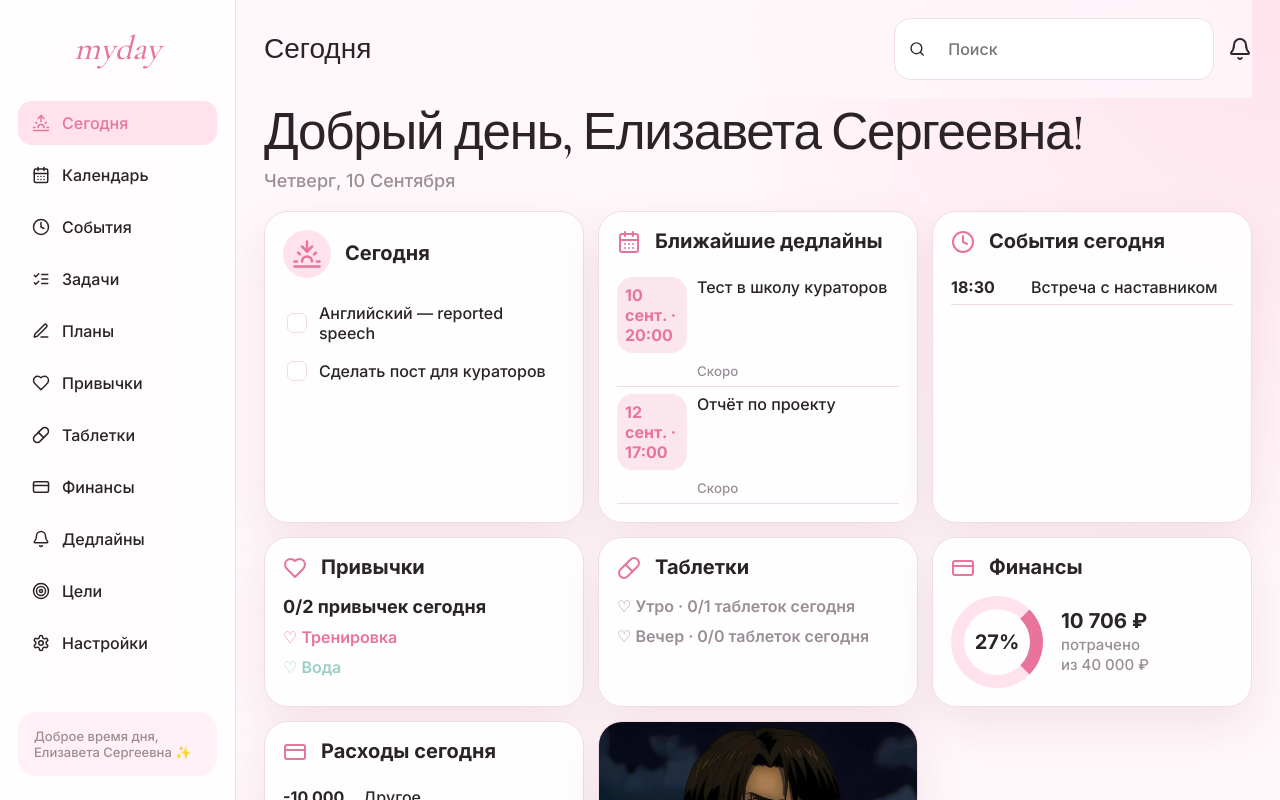
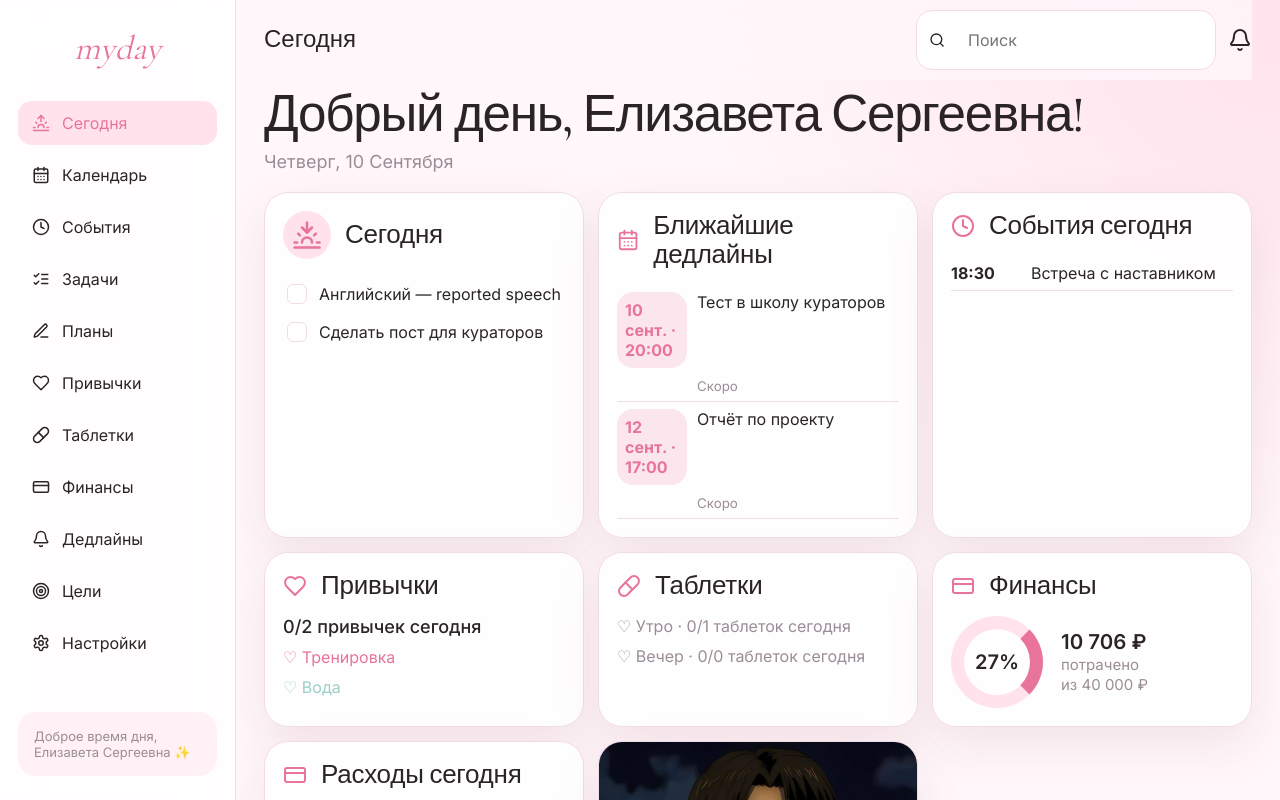
Before and after one commit to grxnitt/Planer, a Next.js app: page / in a window 1280 px wide. Shown: the top 800 px of the page. Built offline with nearby package versions, Linux system fonts and the light colour scheme.

Commit message:
Fix planner visual regressions

```diff
--- a/app/globals.css
+++ b/app/globals.css
@@ -75,7 +75,7 @@ body {
   background: radial-gradient(circle at top right, var(--accent-soft), transparent 34%), var(--bg);
   color: var(--text);
   font-family: var(--font-inter), system-ui, sans-serif;
-  font-weight: 450;
+  font-weight: 400;
 }
 
 button,
@@ -159,8 +159,8 @@ button {
   top: 0;
   display: flex;
   align-items: center;
-  gap: 14px;
-  padding: 12px 0;
+  gap: 12px;
+  padding: 8px 0;
   background: color-mix(in srgb, var(--bg) 82%, transparent);
   backdrop-filter: blur(18px);
 }
@@ -168,7 +168,7 @@ button {
 .topbar h2 {
   margin-right: auto;
   font-family: var(--font-cormorant), serif;
-  font-size: 28px;
+  font-size: 24px;
   font-weight: 500;
   line-height: 1;
 }
@@ -178,9 +178,9 @@ button {
   display: flex;
   align-items: center;
   gap: 10px;
-  width: min(320px, 32vw);
-  min-height: 44px;
-  padding: 8px 14px;
+  width: min(300px, 30vw);
+  min-height: 38px;
+  padding: 7px 12px;
   border: 1px solid var(--border);
   border-radius: 16px;
   background: var(--surface);
@@ -234,11 +234,11 @@ button {
   gap: 8px;
   border: 0;
   border-radius: 16px;
-  min-height: 44px;
-  padding: 9px 16px;
+  min-height: 38px;
+  padding: 7px 14px;
   color: white;
   background: var(--accent);
-  font-weight: 650;
+  font-weight: 500;
 }
 
 .secondary,
@@ -304,9 +304,15 @@ button {
 }
 
 .card h3 {
-  font-size: 20px;
-  font-weight: 650;
+  font-family: var(--font-cormorant), serif;
+  font-size: 26px;
+  font-weight: 500;
   line-height: 1.12;
+  letter-spacing: -0.01em;
+}
+
+.card h3 span {
+  font-weight: 500;
 }
 
 .card h3 svg {
@@ -332,7 +338,8 @@ button {
   min-height: 64px;
   place-items: center;
   color: var(--muted);
-  font-weight: 550;
+  font-weight: 500;
+  text-align: center;
 }
 
 .check-row {
@@ -383,18 +390,38 @@ button {
 }
 
 .deadline-row.soon b,
-.deadline-row.overdue b,
-.editable-row.soon,
-.editable-row.overdue {
+.deadline-row.overdue b {
   border-radius: 16px;
   padding: 8px;
   background: color-mix(in srgb, var(--accent) 17%, transparent);
   color: var(--accent);
 }
 
-.deadline-row.overdue b,
-.editable-row.overdue {
+.deadline-row.overdue b {
   background: color-mix(in srgb, #8e2b55 22%, transparent);
+}
+
+.deadline-item {
+  background: color-mix(in srgb, var(--surface) 94%, transparent);
+}
+
+.status-chip {
+  display: inline-flex;
+  align-items: center;
+  width: fit-content;
+  margin-left: 8px;
+  border-radius: 999px;
+  padding: 4px 9px;
+  color: var(--accent);
+  background: var(--accent-soft);
+  font-size: 13px;
+  font-weight: 550;
+  vertical-align: middle;
+}
+
+.status-chip.overdue {
+  color: color-mix(in srgb, var(--accent) 68%, #7c2547);
+  background: color-mix(in srgb, var(--accent-soft) 70%, #f3d8df);
 }
 
 .finance-mini {
@@ -416,7 +443,7 @@ button {
   display: block;
   white-space: nowrap;
   font-size: clamp(20px, 1.6vw, 26px);
-  font-weight: 700;
+  font-weight: 600;
 }
 
 .finance-mini p span,
@@ -435,7 +462,7 @@ button {
   border-right-color: var(--accent);
   border-radius: 50%;
   font-size: 20px;
-  font-weight: 700;
+  font-weight: 600;
 }
 
 .image-card {
@@ -548,7 +575,7 @@ button {
 .editable-row h3,
 .med-row h3 {
   margin: 0 0 6px;
-  font-weight: 650;
+  font-weight: 500;
 }
 
 .editable-row p,
@@ -569,7 +596,7 @@ button {
   display: grid;
   gap: 8px;
   color: var(--muted);
-  font-weight: 700;
+  font-weight: 500;
 }
 
 .form-grid .wide {
@@ -616,7 +643,7 @@ textarea {
   outline: none;
   color: var(--text);
   background: var(--surface);
-  font-weight: 500;
+  font-weight: 400;
 }
 
 textarea {
@@ -674,7 +701,7 @@ textarea {
   color: var(--muted);
   text-align: center;
   font-size: 13px;
-  font-weight: 700;
+  font-weight: 500;
   text-transform: uppercase;
   letter-spacing: 0.08em;
 }
@@ -684,11 +711,23 @@ textarea {
 }
 
 .calendar-cell {
+  display: flex;
+  flex-direction: column;
+  gap: 8px;
   min-height: 112px;
   padding: 13px;
   border: 1px solid color-mix(in srgb, var(--border) 70%, transparent);
   border-radius: 22px;
   background: color-mix(in srgb, var(--surface) 80%, transparent);
+}
+
+.calendar-cell b {
+  display: block;
+  margin: 0;
+  color: var(--text);
+  font-size: 19px;
+  font-weight: 500;
+  line-height: 1;
 }
 
 .calendar-cell.muted {
@@ -721,14 +760,15 @@ textarea {
   background: var(--surface);
   font-size: 12px;
   font-style: normal;
-  font-weight: 650;
+  font-weight: 500;
 }
 
 .calendar-cell small {
   display: inline-block;
-  margin-top: 18px;
+  margin-top: 0;
   color: color-mix(in srgb, var(--muted) 68%, transparent);
   font-weight: 500;
+  line-height: 1.2;
 }
 
 .calendar-pills {
@@ -744,7 +784,7 @@ textarea {
   border-radius: 999px;
   padding: 5px 9px;
   font-size: 12px;
-  font-weight: 650;
+  font-weight: 500;
 }
 
 .calendar-pills .task-dot {
@@ -766,13 +806,13 @@ textarea {
   display: grid;
   gap: 10px;
   color: var(--muted);
-  font-weight: 550;
+  font-weight: 400;
 }
 
 .overview-list b {
   color: var(--text);
   font-size: 18px;
-  font-weight: 650;
+  font-weight: 500;
 }
 
 .tracker {
@@ -797,7 +837,7 @@ textarea {
   gap: 4px;
   border: 0;
   background: transparent;
-  font-weight: 650;
+  font-weight: 500;
 }
 
 .heart-grid svg {
@@ -934,15 +974,18 @@ progress::-webkit-progress-value {
 }
 
 .theme-dot {
-  display: grid;
-  min-height: 92px;
-  place-items: end start;
+  display: flex;
+  align-items: center;
+  justify-content: center;
+  min-height: 86px;
   border: 1px solid var(--border);
   border-radius: 24px;
+  padding: 12px;
   color: var(--text);
   background: var(--surface-soft);
-  font-size: 15px;
-  font-weight: 650;
+  font-size: 16px;
+  font-weight: 500;
+  text-align: center;
   box-shadow: var(--shadow);
 }
 
@@ -1087,7 +1130,20 @@ progress::-webkit-progress-value {
   }
 
   .editable-row {
+    grid-template-columns: minmax(0, 1fr) auto auto;
+    gap: 12px;
+  }
+
+  .editable-row:has(.mini-check) {
+    grid-template-columns: auto minmax(0, 1fr) auto auto;
+  }
+
+  .full-edit-row:has(.edit-grid) {
     grid-template-columns: 1fr;
+  }
+
+  .full-edit-row:has(.edit-grid) > button {
+    justify-self: start;
   }
 
   .med-row {
--- a/components/planner-app.tsx
+++ b/components/planner-app.tsx
@@ -353,7 +353,7 @@ function DeadlineRow({ deadline, now, setData }: { deadline: Deadline; now: Date
     setEditing(false);
   };
 
-  return <div className={`editable-row full-edit-row ${status.kind}`}><div>{editing ? <EditGrid><label>Название<input value={draft.title} onChange={(e) => setDraft({ ...draft, title: e.target.value })} /></label><label>День<input type="date" value={draft.date} onChange={(e) => setDraft({ ...draft, date: e.target.value })} /></label><label>Время<input type="time" value={draft.time || ""} onChange={(e) => setDraft({ ...draft, time: e.target.value })} /></label><label>Категория<select value={draft.category} onChange={(e) => setDraft({ ...draft, category: e.target.value })}>{taskCategories.map((cat) => <option key={cat}>{cat}</option>)}</select></label><label>Повтор<select value={draft.recurrence} onChange={(e) => setDraft({ ...draft, recurrence: e.target.value as Recurrence })}>{recurrenceOptions()}</select></label></EditGrid> : <><h3>{deadline.title}</h3><p>{dateRu(deadline.date)} · {deadline.time || "Без времени"} · {deadline.category} · {recurrenceRu(deadline.recurrence)} · {status.label}</p></>}</div>{editing ? <button aria-label="Сохранить" onClick={save}><Check /></button> : <button aria-label="Редактировать" onClick={() => { setDraft(deadline); setEditing(true); }}><Edit3 /></button>}<button aria-label="Удалить" onClick={() => setData((d) => ({ ...d, deadlines: d.deadlines.filter((x) => x.id !== deadline.id) }))}><Trash2 /></button></div>;
+  return <div className="editable-row full-edit-row deadline-item"><div>{editing ? <EditGrid><label>Название<input value={draft.title} onChange={(e) => setDraft({ ...draft, title: e.target.value })} /></label><label>День<input type="date" value={draft.date} onChange={(e) => setDraft({ ...draft, date: e.target.value })} /></label><label>Время<input type="time" value={draft.time || ""} onChange={(e) => setDraft({ ...draft, time: e.target.value })} /></label><label>Категория<select value={draft.category} onChange={(e) => setDraft({ ...draft, category: e.target.value })}>{taskCategories.map((cat) => <option key={cat}>{cat}</option>)}</select></label><label>Повтор<select value={draft.recurrence} onChange={(e) => setDraft({ ...draft, recurrence: e.target.value as Recurrence })}>{recurrenceOptions()}</select></label></EditGrid> : <><h3>{deadline.title}</h3><p>{dateRu(deadline.date)} · {deadline.time || "Без времени"} · {deadline.category} · {recurrenceRu(deadline.recurrence)} <span className={`status-chip ${status.kind}`}>{status.label}</span></p></>}</div>{editing ? <button aria-label="Сохранить" onClick={save}><Check /></button> : <button aria-label="Редактировать" onClick={() => { setDraft(deadline); setEditing(true); }}><Edit3 /></button>}<button aria-label="Удалить" onClick={() => setData((d) => ({ ...d, deadlines: d.deadlines.filter((x) => x.id !== deadline.id) }))}><Trash2 /></button></div>;
 }
 
 function EventsPage({ data, setData }: { data: PlannerData; setData: React.Dispatch<React.SetStateAction<PlannerData>> }) {
@@ -379,7 +379,7 @@ function CalendarPage({ data }: { data: PlannerData }) {
     const date = localIsoDate(month.getFullYear(), month.getMonth(), day);
     const summary = calendarDaySummary(date, { ...data, plans: Object.values(data.plans) });
     const total = summary.tasks + summary.events + summary.deadlines + (summary.hasPlan ? 1 : 0);
-    return <div key={day} className={`calendar-cell ${date === today ? "today-cell" : ""} ${total ? "has-items" : ""}`}><b>{day}</b>{total ? <div className="calendar-pills">{summary.tasks > 0 && <span className="task-dot">{summary.tasks} задач</span>}{summary.events > 0 && <span className="event-dot">{summary.events} событий</span>}{summary.deadlines > 0 && <span className="deadline-dot">{summary.deadlines} дедл.</span>}{summary.hasPlan && <em>план</em>}</div> : <small>тихо</small>}</div>;
+    return <div key={day} className={`calendar-cell ${date === today ? "today-cell" : ""} ${total ? "has-items" : ""}`}><b>{day}</b>{total ? <div className="calendar-pills">{summary.tasks > 0 && <span className="task-dot">{summary.tasks} задач</span>}{summary.events > 0 && <span className="event-dot">{summary.events} событий</span>}{summary.deadlines > 0 && <span className="deadline-dot">{summary.deadlines} дедл.</span>}{summary.hasPlan && <em>план</em>}</div> : <small>нет планов</small>}</div>;
   })}</div></div></ListPage>;
 }
 
```
